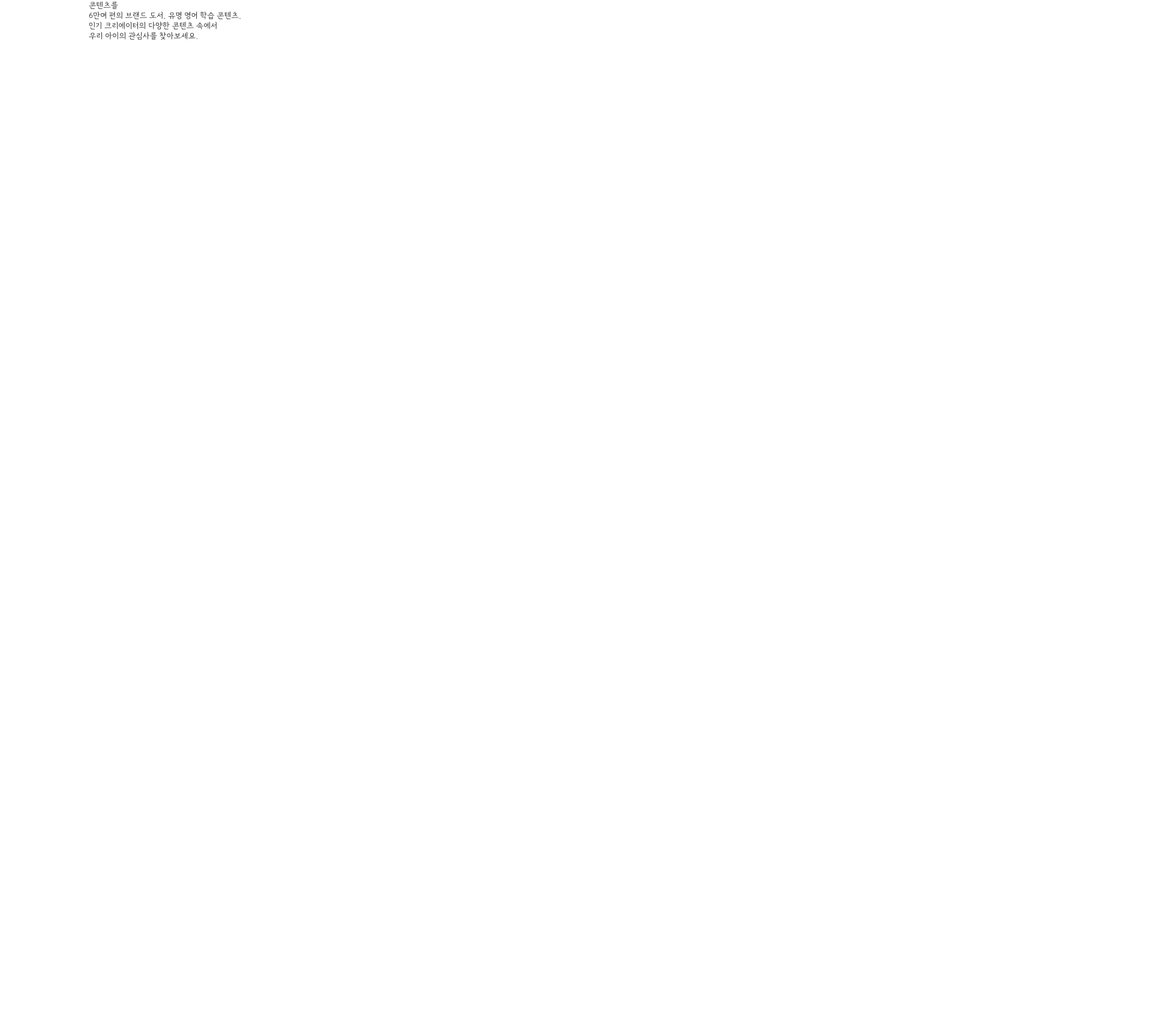
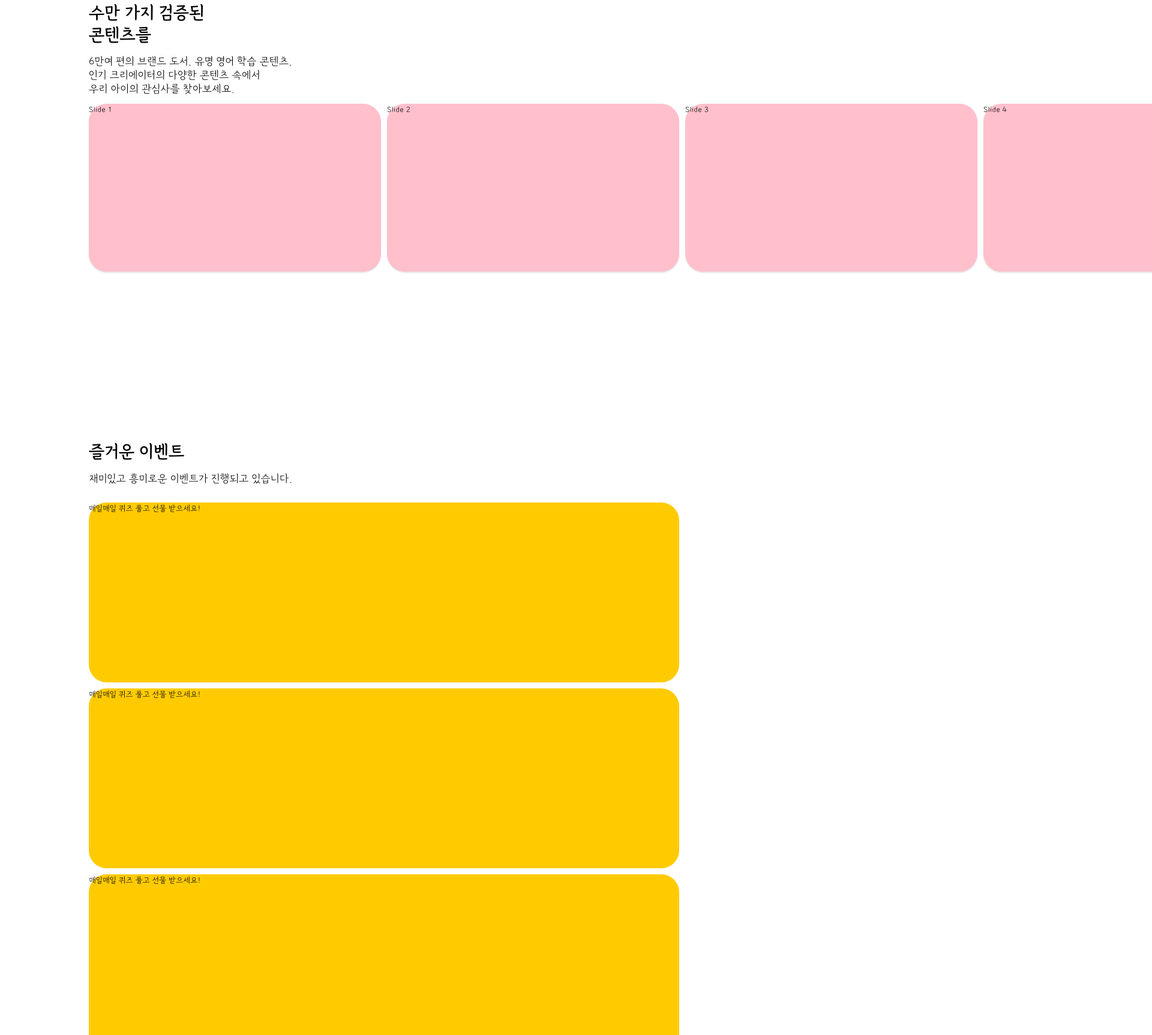
Before and after one commit to jeonguni/present, a React (Create React App) app in the folder for-you/: page / in a window 1280 px wide. Shown: the part 886-2612 px from the top of the page at 60% size, 1920 px wide, since content can reach past the window. Before the commit the page ends 1700 px from the top, so only its background shows below. Built offline with nearby package versions, Linux system fonts and the light colour scheme.

Commit message:
design: 레이아웃 완성

```diff
--- a/for-you/src/assets/style/common/_global.scss
+++ b/for-you/src/assets/style/common/_global.scss
@@ -4,6 +4,7 @@ html {
     weight: 400;
     family: "GangwonModu", sans-serif;
   }
+  overflow-x: hidden;
 }
 
 body {
--- a/for-you/src/assets/style/pages/_section.scss
+++ b/for-you/src/assets/style/pages/_section.scss
@@ -2,7 +2,7 @@ section {
   padding-bottom: 2rem;
   .container {
     position: relative;
-    height: 100vh;
+    height: calc(100vh - 9.5rem);
   }
   .section-first {
     padding: 9.5rem 1.5rem 2rem;
@@ -13,9 +13,6 @@ section {
       #fff
     );
     height: 100vh;
-    .container {
-      height: calc(100vh - 9.5rem);
-    }
     &-txt {
       position: absolute;
       left: 50%;
@@ -46,5 +43,62 @@ section {
 
   .section-second {
     padding: 3rem 2rem;
+    margin-bottom: 20rem;
+    .container {
+      height: auto;
+    }
+    &-main {
+      font: {
+        size: 3.2rem;
+        weight: 700;
+      }
+    }
+    &-sub {
+      margin-top: 1.5rem;
+      font: {
+        size: 2rem;
+      }
+    }
+    .main-slider {
+      overflow: visible;
+      margin-top: 1.5rem;
+      &-item {
+        border-radius: 3rem;
+        height: 28rem;
+        background: pink;
+        box-shadow: 0 0.2rem 0.2rem 0 rgba(204, 204, 204, 0.5);
+      }
+    }
+  }
+  .section-third {
+    padding: 3rem 2rem;
+    .container {
+      height: auto;
+    }
+    &-main {
+      font: {
+        size: 3.2rem;
+        weight: 700;
+      }
+    }
+    &-sub {
+      margin-top: 1.5rem;
+      font: {
+        size: 2rem;
+      }
+    }
+    &-wrap {
+      display: flex;
+      align-items: center;
+      flex-direction: column;
+      gap: 1rem;
+      margin-top: 3rem;
+      &-item {
+        width: 100%;
+        height: 30rem;
+        border-radius: 3rem;
+        background: $color-btn;
+      }
+    }
   }
 }
--- a/for-you/src/pages/Main.js
+++ b/for-you/src/pages/Main.js
@@ -1,12 +1,14 @@
 import React from "react";
 import Section1 from "./Section/Section1";
 import Section2 from "./Section/Section2";
+import Section3 from "./Section/Section3";
 
 const Main = () => {
   return (
     <>
       <Section1 />
       <Section2 />
+      <Section3 />
     </>
   );
 };
--- a/for-you/src/pages/Section/Section2.js
+++ b/for-you/src/pages/Section/Section2.js
@@ -1,4 +1,6 @@
 import React from "react";
+import { Swiper, SwiperSlide } from "swiper/react";
+import "swiper/css";
 
 const Section2 = () => {
   return (
@@ -18,6 +20,12 @@ const Section2 = () => {
               우리 아이의 관심사를 찾아보세요.
             </p>
           </div>
+          <Swiper spaceBetween={10} slidesPerView={2} className="main-slider">
+            <SwiperSlide className="main-slider-item">Slide 1</SwiperSlide>
+            <SwiperSlide className="main-slider-item">Slide 2</SwiperSlide>
+            <SwiperSlide className="main-slider-item">Slide 3</SwiperSlide>
+            <SwiperSlide className="main-slider-item">Slide 4</SwiperSlide>
+          </Swiper>
         </div>
       </div>
     </section>
--- /dev/null
+++ b/for-you/src/pages/Section/Section3.js
@@ -0,0 +1,31 @@
+import React from "react";
+
+const Section3 = () => {
+  return (
+    <section>
+      <div className="section-third">
+        <div className="container">
+          <div className="section-third-txt">
+            <h2 className="section-third-main">즐거운 이벤트</h2>
+            <p className="section-third-sub">
+              재미있고 흥미로운 이벤트가 진행되고 있습니다.
+            </p>
+          </div>
+          <div className="section-third-wrap">
+            <div className="section-third-wrap-item">
+              <span>매일매일 퀴즈 풀고 선물 받으세요!</span>
+            </div>
+            <div className="section-third-wrap-item">
+              <span>매일매일 퀴즈 풀고 선물 받으세요!</span>
+            </div>
+            <div className="section-third-wrap-item">
+              <span>매일매일 퀴즈 풀고 선물 받으세요!</span>
+            </div>
+          </div>
+        </div>
+      </div>
+    </section>
+  );
+};
+
+export default Section3;
```
